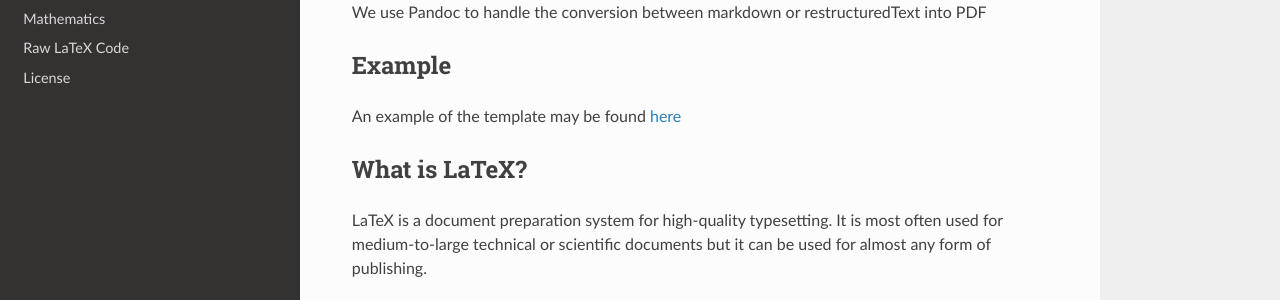
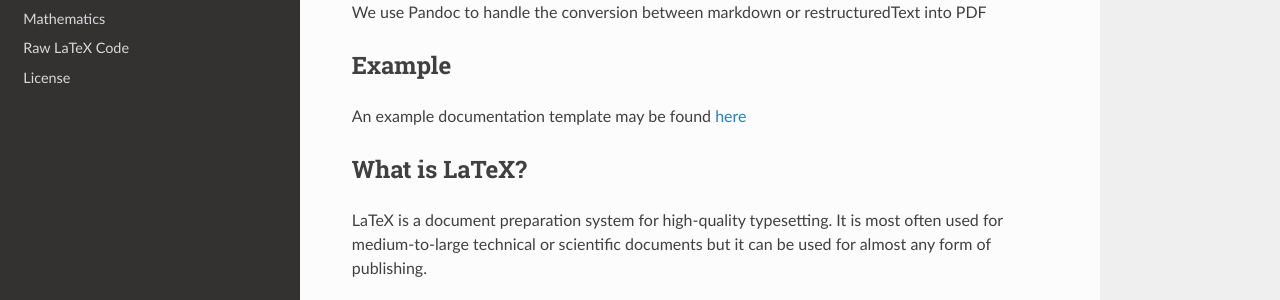
Before and after one commit to ConsoleTVs/UPC-LaTeX-Template, a Sphinx documentation site: the page built from doc/source/index.rst, in a window 1280 px wide and 1045 px high. Shown: the part 279-579 px from the top of the window. Built offline with Sphinx 7.4.7 and the Read the Docs theme 2.0.0, drawn with Linux system fonts in a browser that asks for light colours.

Commit message:
Update index.rst

```diff
--- a/doc/source/index.rst
+++ b/doc/source/index.rst
@@ -15,7 +15,7 @@ We use Pandoc to handle the conversion between markdown or restructuredText into
 Example
 -------
 
-An example of the template may be found here_
+An example documentation template may be found here_
 
 .. _here: https://www.dropbox.com/s/fkqgoz7hismpo0t/UPC.pdf?dl=1
 
```
